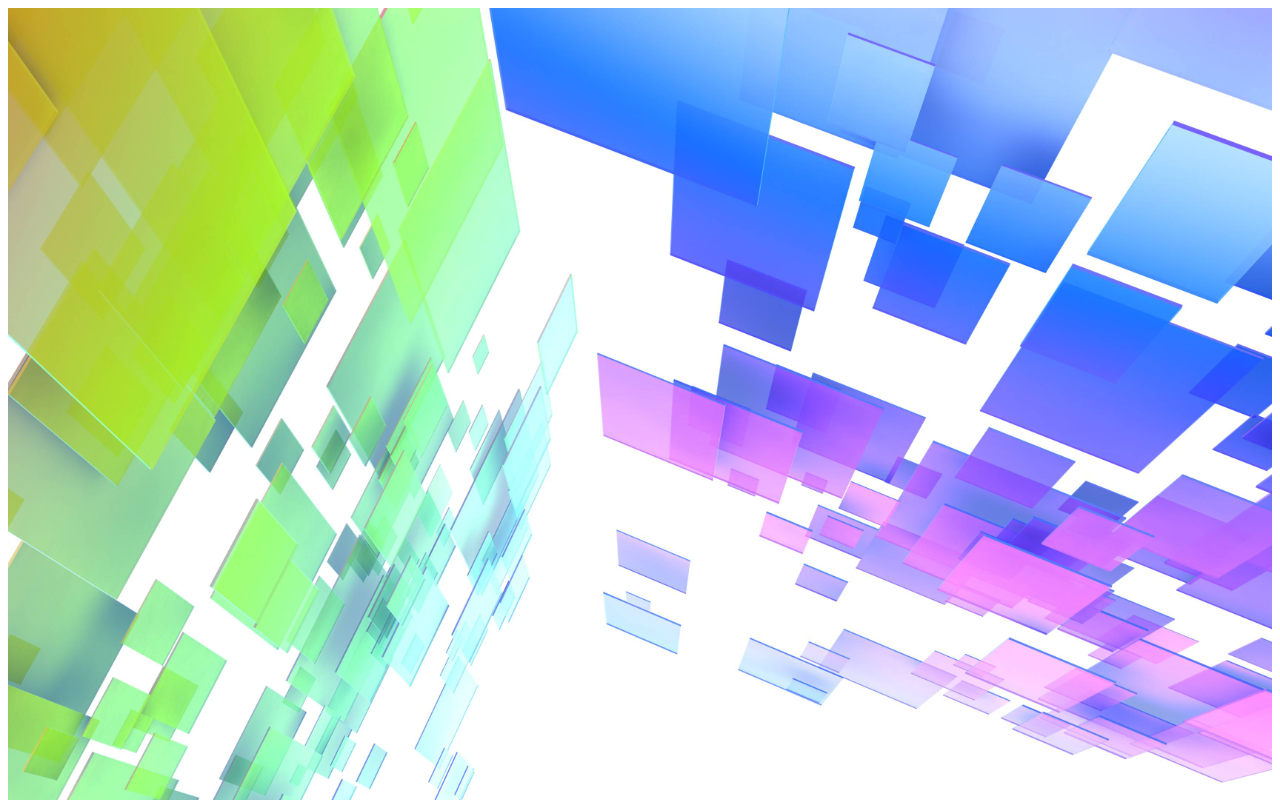
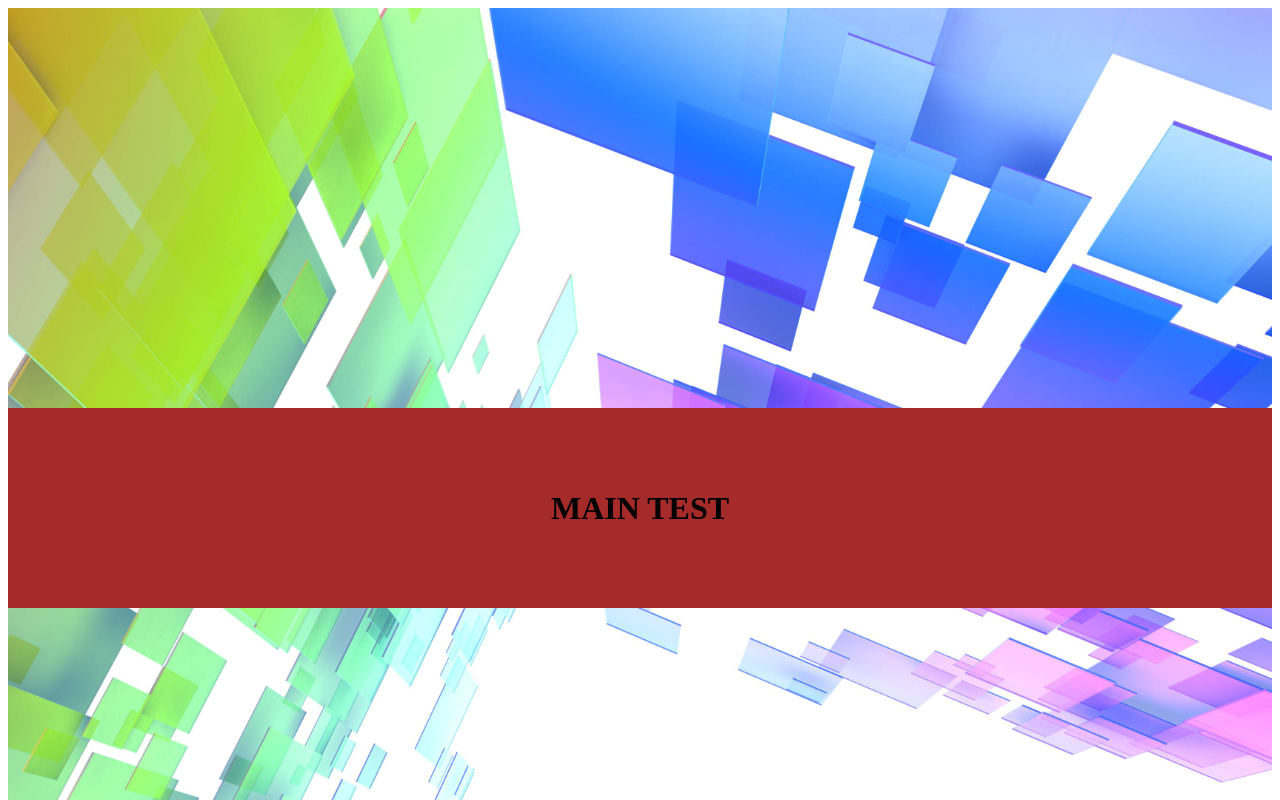
Before and after one commit to KLawsonDevelopment/iammanny, a React (Create React App) app: page / in a window 1280 px wide. Shown: the top 800 px of the page. Built offline with nearby package versions, Linux system fonts and the light colour scheme.

Commit message:
Messing with div 1, shifting it to center of main page.

```diff
--- a/src/components/main.js
+++ b/src/components/main.js
@@ -5,8 +5,11 @@ class main extends Component {
     render() {
         return (
             <div>
-                <div className='mainParallax'></div>
-                <h1 className='mainText'>MAIN TEST</h1>
+                <div className='mainParallax'>
+                    <div className='mainText'>
+                        <h1>MAIN TEST</h1>
+                    </div>
+                </div>
             </div>
         );
     }
--- a/src/index.css
+++ b/src/index.css
@@ -1,18 +1,24 @@
 .mainParallax {
   background-image: url('./components/MainImage.jpg');
   height: 1000px;
-  position: relative;
   background-attachment: fixed;
   background-position: center;
   background-repeat: no-repeat;
   background-size: cover;
   margin: 0;
+  display: flex;
+  align-items: center;
+  justify-content: center;
 }
 
 .mainText {
   background-color: brown;
   height: 200px;
+  width: 100%;
   margin: 0;
+  display: flex;
+  align-items: center;
+  justify-content: center;
 }
 
 .aboutParallax {
```
